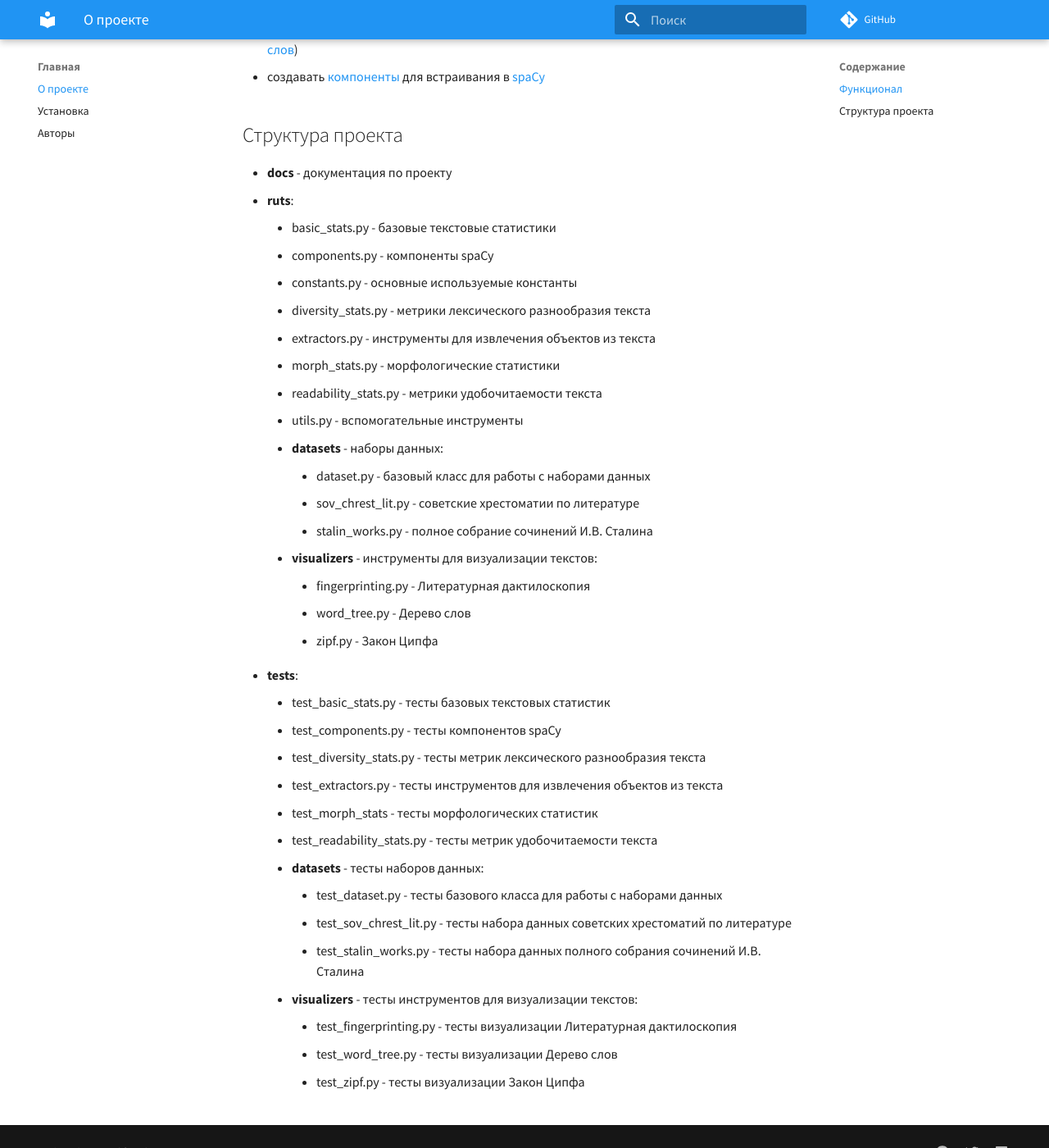
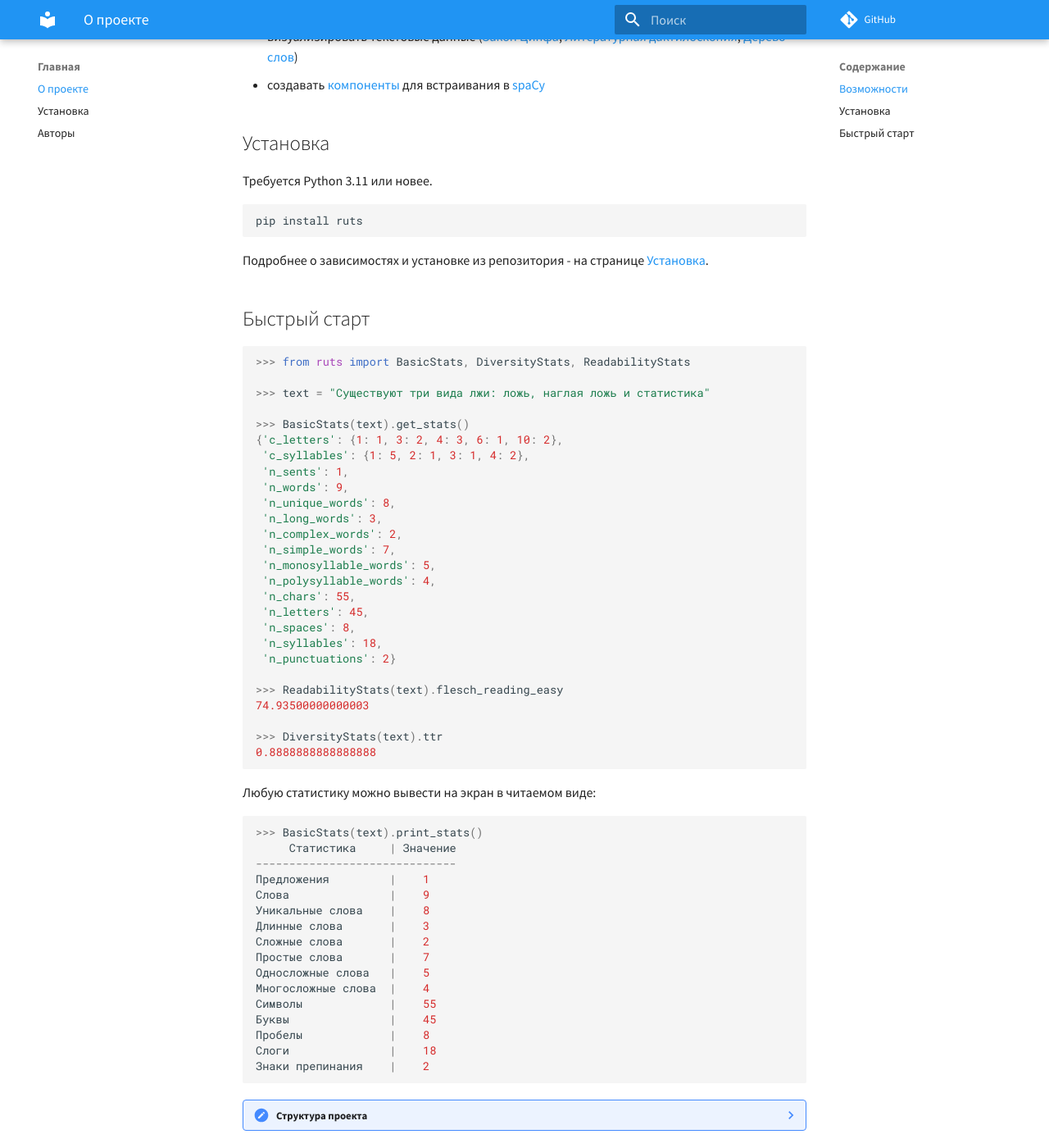
Before and after one commit to SergeyShk/ruTS, an MkDocs documentation site: the page built from docs/index.md, in a window 1280 px wide and 1400 px high, scrolled down 1229 px. Shown: the whole window at 82% size. Built offline with MkDocs 1.6.1 and Material for MkDocs 9.7.7, drawn with Linux system fonts in a browser that asks for light colours; a script that is not in the unit is left out; comment, search, counter and statistics services are not loaded; some of the changed text lies outside the part shown.

Commit message:
Привести главную страницу документации в соответствие с README
docs/index.md - отдельный рукописный файл, а не копия README, поэтому
он не обновился вместе с README в PR #20 и разошёлся с ним: не было
установки и быстрого старта, список возможностей остался в старой
редакции, зато на главной лежала развёрнутая простыня со структурой
проекта.

Страница переписана как посадочная: тот же питч и список возможностей,
что в README, но со ссылками внутрь документации, короткий блок
установки со ссылкой на подробную страницу и быстрый старт со сверенными
значениями. Структура проекта убрана под сворачиваемый блок.

Co-Authored-By: Claude Opus 5 (1M context) <noreply@anthropic.com>

````diff
--- a/docs/index.md
+++ b/docs/index.md
@@ -2,15 +2,13 @@
 
 ![ruts](img/ruts.png)
 
-Библиотека для извлечения статистик из текстов на русском языке.
+**ruTS** считает по русскому тексту то, для чего обычно приходится собирать несколько разрозненных инструментов: базовые статистики, метрики удобочитаемости и лексического разнообразия, морфологические признаки. Функционал основан на адаптированных для русского языка статистиках библиотеки [textacy](https://github.com/chartbeat-labs/textacy).
 
-## Функционал
+Работать можно как с обычными строками, так и с готовыми `Doc`-объектами [spaCy](https://github.com/explosion/spaCy) - каждая статистика доступна и как отдельный класс, и как компонент пайплайна spaCy.
 
-Основной функционал базируется на адаптированных для русского языка статистиках библиотеки [textacy](https://github.com/chartbeat-labs/textacy) и позволяет работать как непосредственно с текстами, так и с подготовленными Doc-объектами библиотеки [spaCy](https://github.com/explosion/spaCy).
+## Возможности
 
-Библиотека позволяет:
-
-*   создавать токенизиторы [слов](extractors/words.md) и [предложений](extractors/sentences.md)
+*   создавать токенизаторы [слов](extractors/words.md) и [предложений](extractors/sentences.md)
 *   считать [базовые текстовые статистики](stats/basic_stats.md) (количество слов, предложений, знаков препинания, слогов и др.)
 *   считать [метрики удобочитаемости](stats/readability_stats.md) текста (Тест Флеша-Кинкайда, Индекс SMOG, Индекс удобочитаемости LIX и др.)
 *   считать [метрики лексического разнообразия](stats/diversity_stats.md) текста (Type-Token Ratio, Measure of Textual Lexical Diversity, Гапакс-индекс и др.)
@@ -19,38 +17,86 @@
 *   визуализировать текстовые данные ([Закон Ципфа](visualizers/zipf.md), [Литературная дактилоскопия](visualizers/fingerprinting.md), [Дерево слов](visualizers/word_tree.md))
 *   создавать [компоненты](components.md) для встраивания в [spaCy](https://github.com/explosion/spaCy)
 
-## Структура проекта
+## Установка
 
-*   **docs** - документация по проекту
-*   **ruts**:
-    *   basic_stats.py - базовые текстовые статистики
-    *   components.py - компоненты spaCy
-    *   constants.py - основные используемые константы
-    *   diversity_stats.py - метрики лексического разнообразия текста
-    *   extractors.py - инструменты для извлечения объектов из текста
-    *   morph_stats.py - морфологические статистики
-    *   readability_stats.py - метрики удобочитаемости текста
-    *   utils.py - вспомогательные инструменты
-    *   **datasets** - наборы данных:
-        *   dataset.py - базовый класс для работы с наборами данных
-        *   sov_chrest_lit.py - советские хрестоматии по литературе
-        *   stalin_works.py - полное собрание сочинений И.В. Сталина
-    *   **visualizers** - инструменты для визуализации текстов:
-        *   fingerprinting.py - Литературная дактилоскопия
-        *   word_tree.py - Дерево слов
-        *   zipf.py - Закон Ципфа
-*   **tests**:
-    *   test_basic_stats.py - тесты базовых текстовых статистик
-    *   test_components.py - тесты компонентов spaCy
-    *   test_diversity_stats.py - тесты метрик лексического разнообразия текста
-    *   test_extractors.py - тесты инструментов для извлечения объектов из текста
-    *   test_morph_stats - тесты морфологических статистик
-    *   test_readability_stats.py - тесты метрик удобочитаемости текста
-    *   **datasets** - тесты наборов данных:
-        *   test_dataset.py - тесты базового класса для работы с наборами данных
-        *   test_sov_chrest_lit.py - тесты набора данных советских хрестоматий по литературе
-        *   test_stalin_works.py - тесты набора данных полного собрания сочинений И.В. Сталина
-    *   **visualizers** - тесты инструментов для визуализации текстов:
-        *   test_fingerprinting.py - тесты визуализации Литературная дактилоскопия
-        *   test_word_tree.py - тесты визуализации Дерево слов
-        *   test_zipf.py - тесты визуализации Закон Ципфа
+Требуется Python 3.11 или новее.
+
+``` bash
+pip install ruts
+```
+
+Подробнее о зависимостях и установке из репозитория - на странице [Установка](installation.md).
+
+## Быстрый старт
+
+``` python
+>>> from ruts import BasicStats, DiversityStats, ReadabilityStats
+
+>>> text = "Существуют три вида лжи: ложь, наглая ложь и статистика"
+
+>>> BasicStats(text).get_stats()
+{'c_letters': {1: 1, 3: 2, 4: 3, 6: 1, 10: 2},
+ 'c_syllables': {1: 5, 2: 1, 3: 1, 4: 2},
+ 'n_sents': 1,
+ 'n_words': 9,
+ 'n_unique_words': 8,
+ 'n_long_words': 3,
+ 'n_complex_words': 2,
+ 'n_simple_words': 7,
+ 'n_monosyllable_words': 5,
+ 'n_polysyllable_words': 4,
+ 'n_chars': 55,
+ 'n_letters': 45,
+ 'n_spaces': 8,
+ 'n_syllables': 18,
+ 'n_punctuations': 2}
+
+>>> ReadabilityStats(text).flesch_reading_easy
+74.93500000000003
+
+>>> DiversityStats(text).ttr
+0.8888888888888888
+```
+
+Любую статистику можно вывести на экран в читаемом виде:
+
+``` python
+>>> BasicStats(text).print_stats()
+     Статистика     | Значение
+------------------------------
+Предложения         |    1
+Слова               |    9
+Уникальные слова    |    8
+Длинные слова       |    3
+Сложные слова       |    2
+Простые слова       |    7
+Односложные слова   |    5
+Многосложные слова  |    4
+Символы             |    55
+Буквы               |    45
+Пробелы             |    8
+Слоги               |    18
+Знаки препинания    |    2
+```
+
+??? note "Структура проекта"
+
+    *   **docs** - документация по проекту
+    *   **ruts**:
+        *   basic_stats.py - базовые текстовые статистики
+        *   components.py - компоненты spaCy
+        *   constants.py - основные используемые константы
+        *   diversity_stats.py - метрики лексического разнообразия текста
+        *   extractors.py - инструменты для извлечения объектов из текста
+        *   morph_stats.py - морфологические статистики
+        *   readability_stats.py - метрики удобочитаемости текста
+        *   utils.py - вспомогательные инструменты
+        *   **datasets** - наборы данных:
+            *   dataset.py - базовый класс для работы с наборами данных
+            *   sov_chrest_lit.py - советские хрестоматии по литературе
+            *   stalin_works.py - полное собрание сочинений И.В. Сталина
+        *   **visualizers** - инструменты для визуализации текстов:
+            *   fingerprinting.py - Литературная дактилоскопия
+            *   word_tree.py - Дерево слов
+            *   zipf.py - Закон Ципфа
+    *   **tests** - тесты, повторяющие структуру пакета
````
